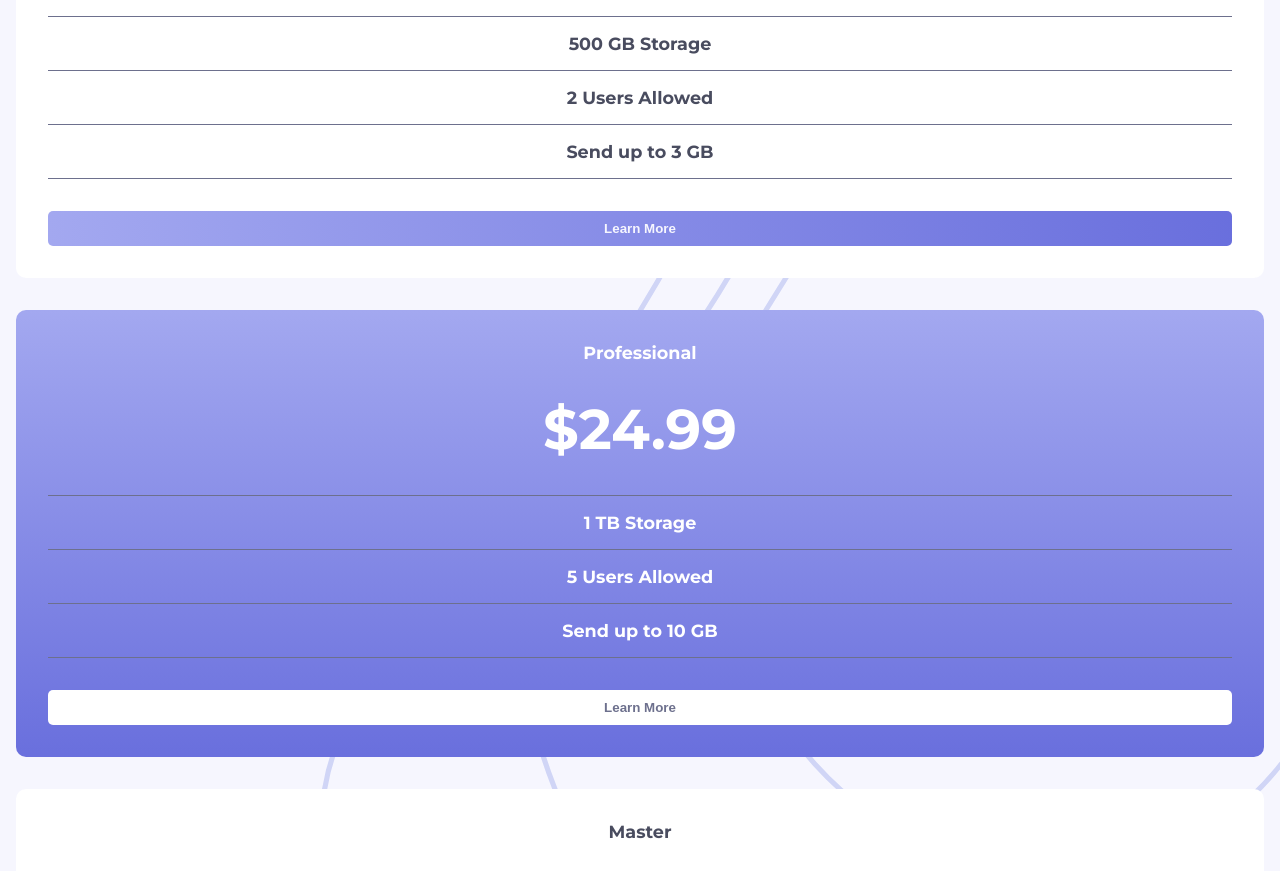
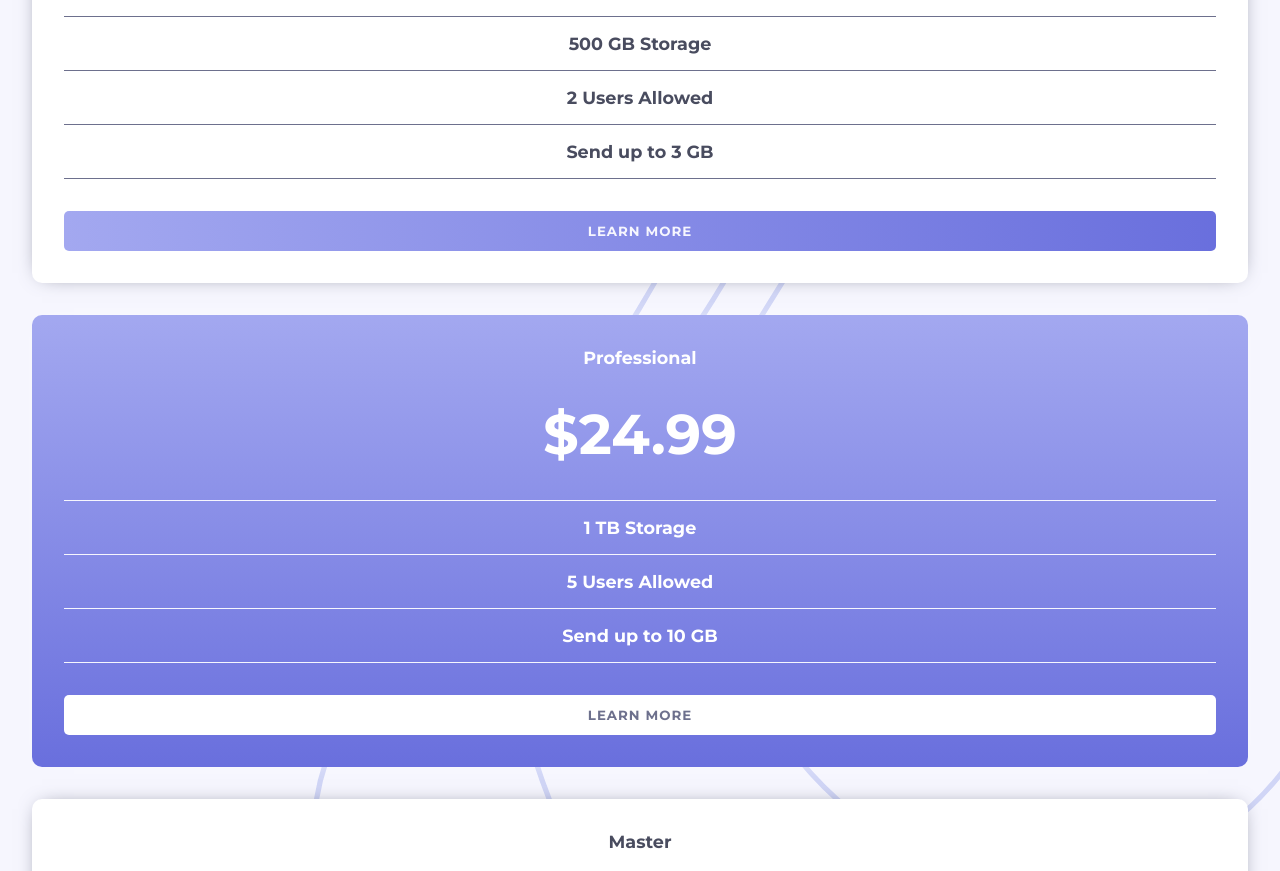
Before and after one commit to rnrnshn/pricing-component, a plain HTML site: page index.html in a window 1280 px wide. Shown: the part 353-1224 px from the top of the page. Drawn offline with Linux system fonts and the light colour scheme.

Commit message:
Update styles.css
Set box shadow and button height

```diff
--- a/styles.css
+++ b/styles.css
@@ -24,12 +24,15 @@ body {
 }
 
 button {
- font-weight: 700;
+  font-family: 'Montserrat', sans-serif;
+  font-weight: 700;
+  text-transform:uppercase;
+  letter-spacing: 1px;
 }
 
 /* Container */
 .container {
-  padding: 4rem 1rem;
+  padding: 4rem 2rem;
   text-align: center;
 }
 
@@ -66,6 +69,7 @@ button {
   padding: 2rem;
   background-color: var(--white);
   border-radius: 10px;
+  box-shadow: 0px 0px 20px -10px;
 }
 
 .pricing_card:nth-child(2) {
@@ -74,12 +78,22 @@ button {
   padding: 2rem;
   color: white;
   background: var(--card-gradient);
+  box-shadow: 0px 0px 20px -10px;
+}
+
+.pricing_card:nth-child(2) .price-feature {
+  border-bottom: 1px solid var(--Very-Light-Grayish-Blue);
+}
+
+.pricing_card:nth-child(2) .price-feature:nth-child(3) {
+  border-top: 1px solid var(--Very-Light-Grayish-Blue);
 }
 
 .pricing_card:nth-child(2) .price-btn:nth-child(6){
   background: var(--white);
   color:var(--Grayish-Blue);
 }
+
 
 .card-title {
   margin-bottom: 2rem;
@@ -111,7 +125,7 @@ button {
 
 .price-btn {
   width: 100%;
-  height: 2.2rem;
+  height: 2.5rem;
   border-radius: 5px;
   border: none;
   color: var(--Very-Light-Grayish-Blue);
```
